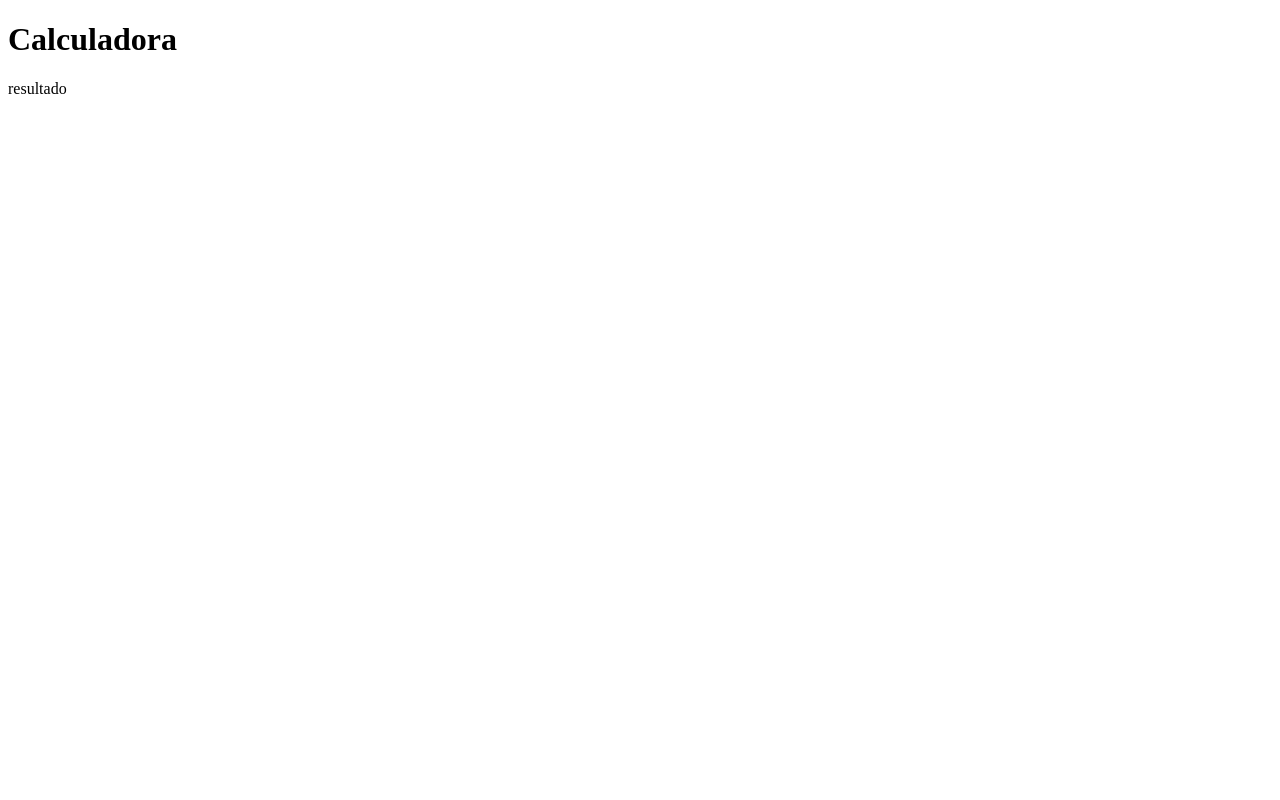
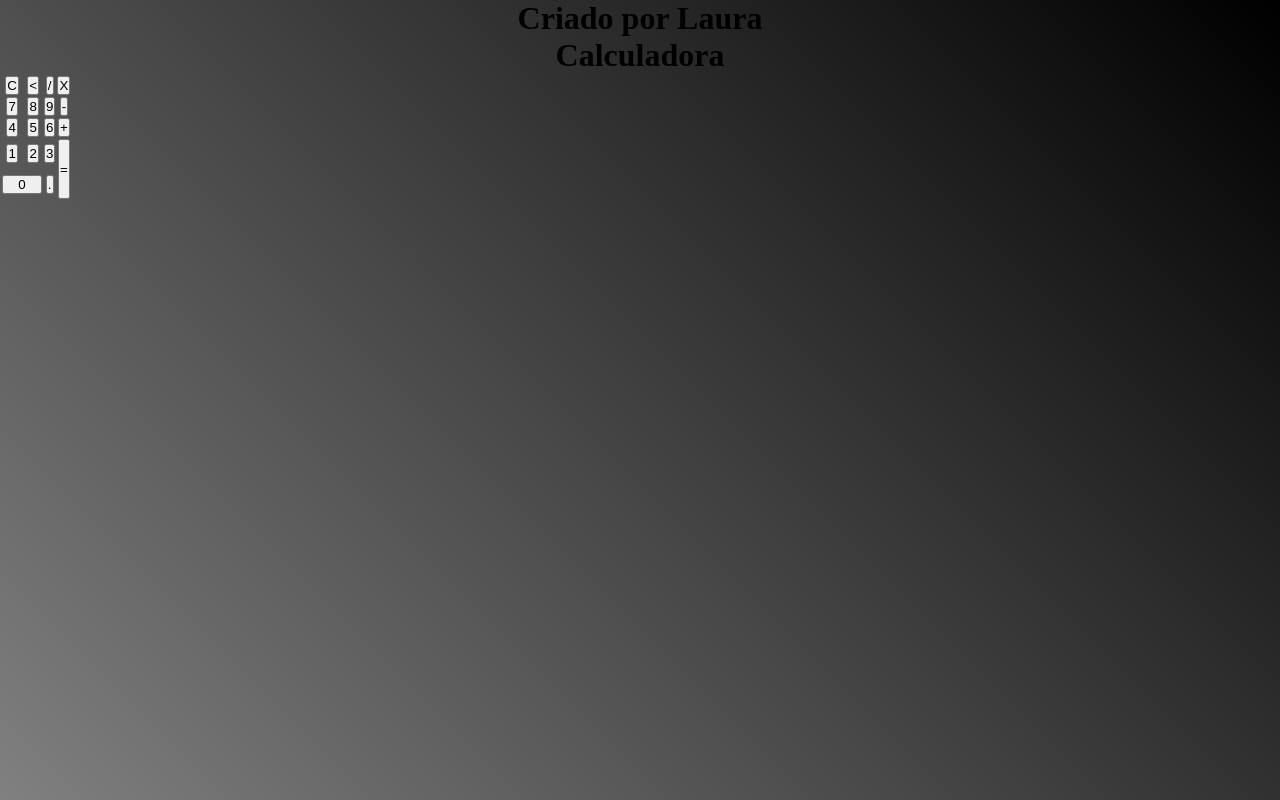
Before and after one commit to lsumizawaa/calculadora, a plain HTML site: page index.html in a window 1280 px wide. Drawn offline with Linux system fonts and the light colour scheme.

Commit message:
Add files via upload

```diff
--- a/index.html
+++ b/index.html
@@ -7,12 +7,42 @@
     <link rel="stylesheet" href="styles.css">
 </head>
 <body>
-    <div class="calculadora">
-        <h1>Calculadora</h1>
-        <p id="Resultado">resultado</p>
-        <table>
-
-        </table>
+    <div class="fundo">
+        <h1>Criado por Laura</h1>
+        <div class="Calculadora">
+            <h1>Calculadora</h1>
+            <p id="resultado"></p>
+            <table>
+                <tr>
+                    <td><button class="botao">C</button></td>
+                    <td><button class="botao"><</button></td>
+                    <td><button class="botao">/</button></td>
+                    <td><button class="botao">X</button></td>
+                </tr>
+                <tr>
+                    <td><button class="botao">7</button></td>
+                    <td><button class="botao">8</button></td>
+                    <td><button class="botao">9</button></td>
+                    <td><button class="botao">-</button></td>
+                </tr>
+                <tr>
+                    <td><button class="botao">4</button></td>
+                    <td><button class="botao">5</button></td>
+                    <td><button class="botao">6</button></td>
+                    <td><button class="botao">+</button></td>
+                </tr>
+                <tr>
+                    <td><button class="botao">1</button></td>
+                    <td><button class="botao">2</button></td>
+                    <td><button class="botao">3</button></td>
+                    <td rowspan="2"><button class="botao" style="height: 60px;">=</button></td>
+                </tr>
+                <tr>
+                    <td colspan="2"><button class="botao" style="width: 40px;">0</button></td>
+                    <td><button class="botao">.</button></td>
+                </tr>
+            </table>
+        </div>
     </div>
 </body>
 </html>
--- a/styles.css
+++ b/styles.css
@@ -0,0 +1,12 @@
+*{
+    margin: 0;
+    padding: 0;
+}
+
+.fundo{
+    background-image:linear-gradient(45deg, grey, black);
+    height: 100vh;
+    color: black;
+    font-family: 'Times New Roman', Times, serif;
+    text-align: center;
+}
```
